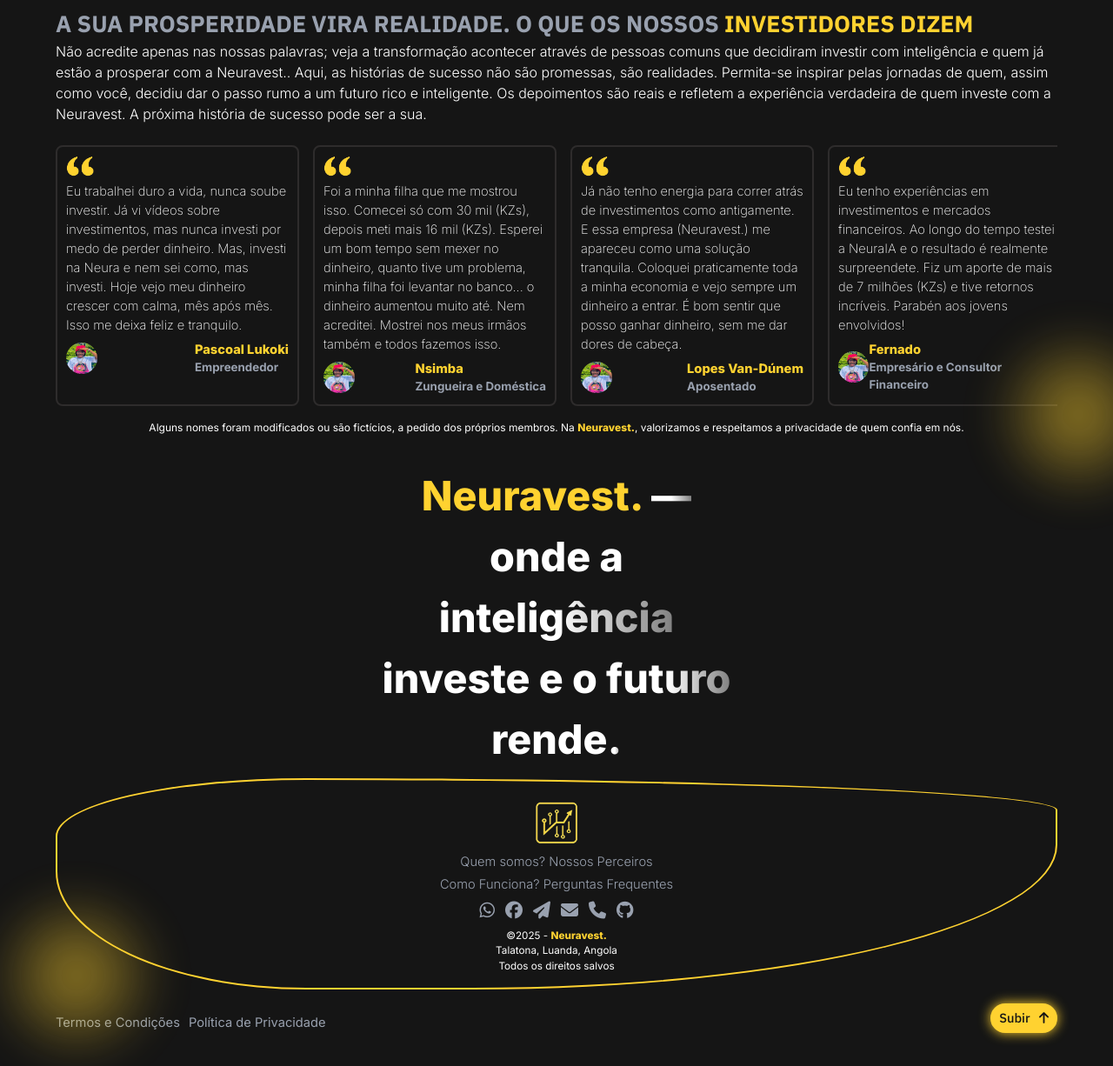
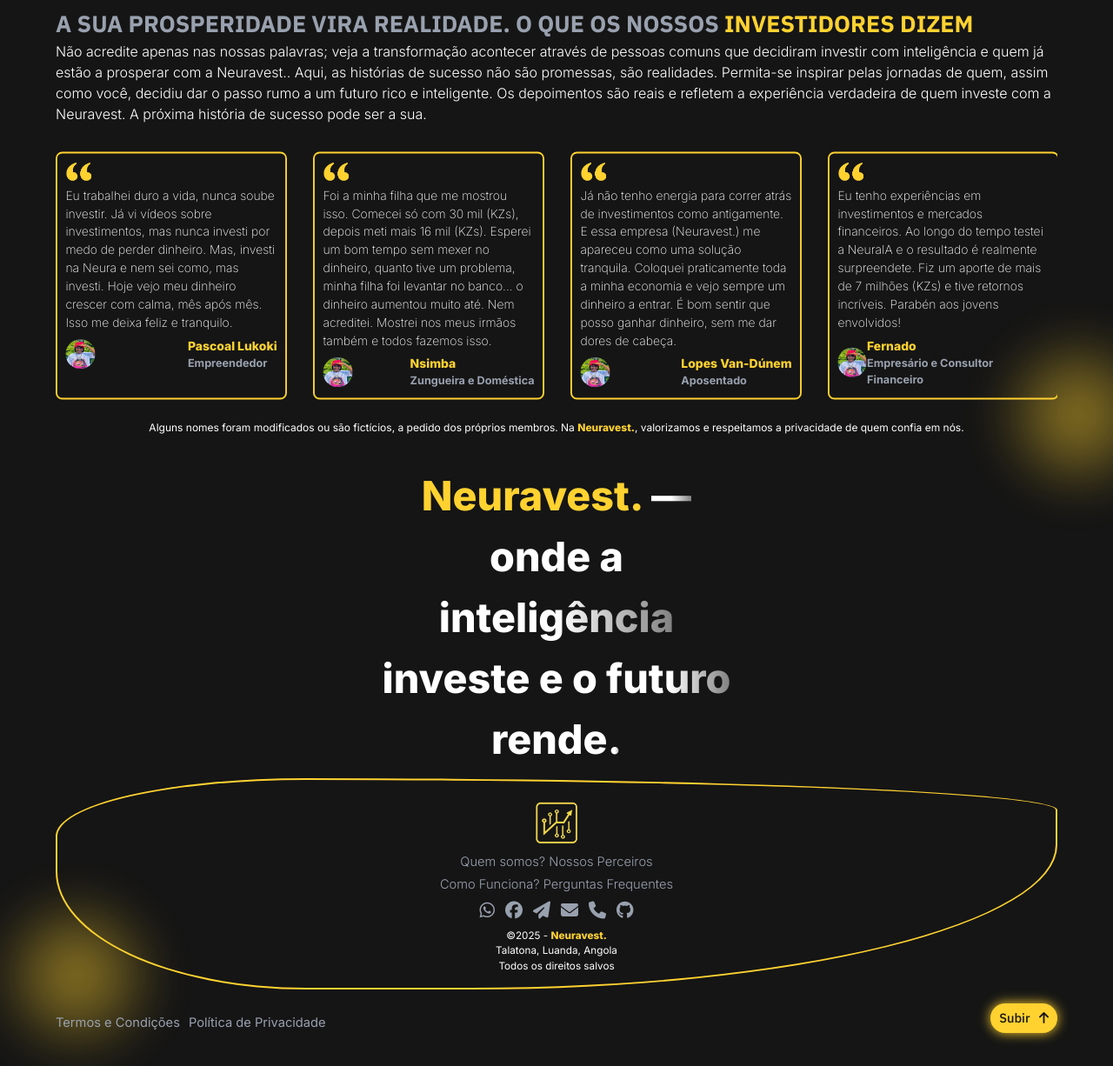
Before and after one commit to C4L3B3666/Neuravest, a website: page index.html in a window 1280 px wide. Shown: the part 8240-9466 px from the top of the page at 87% size. Drawn offline with Linux system fonts and the light colour scheme.

Commit message:
Ajustes nos z-index

```diff
--- a/assets/css/style.css
+++ b/assets/css/style.css
@@ -333,11 +333,11 @@
 }
 
 .contetorCardDepoimentos {
-    @apply flex gap-4 overflow-x-auto px-4 py-2 scroll-smooth snap-x snap-mandatory ;
+    @apply flex gap-4 overflow-x-auto px-4 py-2 scroll-smooth snap-x snap-mandatory;
 }
 
 .cardDepoimento {
-    @apply border-2 border-[#2E2C2C] p-2.5 rounded-lg flex-shrink-0 w-[85%] sm:w-2/3 md:w-1/2 lg:w-1/4 snap-start;
+    @apply border-2 border-amber-300 p-2.5 rounded-lg flex-shrink-0 w-[85%] sm:w-2/3 md:w-1/2 lg:w-1/4 snap-start transition-transform duration-200 ease-in scale-95 cursor-pointer hover:border-amber-200;
 }
 
 .contetorCardDepoimentos::-webkit-scrollbar {
--- a/index.html
+++ b/index.html
@@ -684,8 +684,7 @@
             <p class="textosGrandeDestaque"><span class="textoColoridoBold">Neuravest.</span> <span class="textoGradiente">—</span> onde a <span class="textoGradiente">inteligência</span> investe e o <span class="textoGradiente">futuro</span> rende<span class="textoGradiente">.</span></p>
         </section>
 
-
-        <footer class="bg-[#151515] flex flex-col items-center border-2 border-amber-300 p-4  hover:-rotate-6 transition-transform duration-300 ease-in lg:hover:rotate-6" style="border-radius: 30% 90% 70% 30% / 33% 18% 82% 67%;">
+        <footer class="bg-[#151515] flex flex-col items-center border-2 border-amber-300 p-4  hover:sm:-rotate-6 transition-transform duration-300 ease-in lg:hover:rotate-6" style="border-radius: 30% 90% 70% 30% / 33% 18% 82% 67%;">
             <div>
                 <a href="./" target="_top"><img src="assets/img/logo.png" alt="imagem da logo da neuravest" srcset="" class="w-16"></a>
             </div>
@@ -714,8 +713,8 @@
             </div>
         </footer>
 
-        <div class="flex flex-col items-center justify-center py-4 relative sm:flex-row sm:justify-between z-20">
-            <div class="text-gray-400 font-inter text-[11pt] flex gap-2.5">
+        <div class="flex flex-col items-center justify-center py-4 relative sm:flex-row sm:justify-between">
+            <div class="text-gray-400 font-inter text-[11pt] flex gap-2.5 z-[10]">
                 <a href="#" class="hover:underline">Termos e Condições</a>
                 <a href="#" class="hover:underline">Política de Privacidade</a>
             </div>
```
Also changed, not shown: assets/css/output.css.
